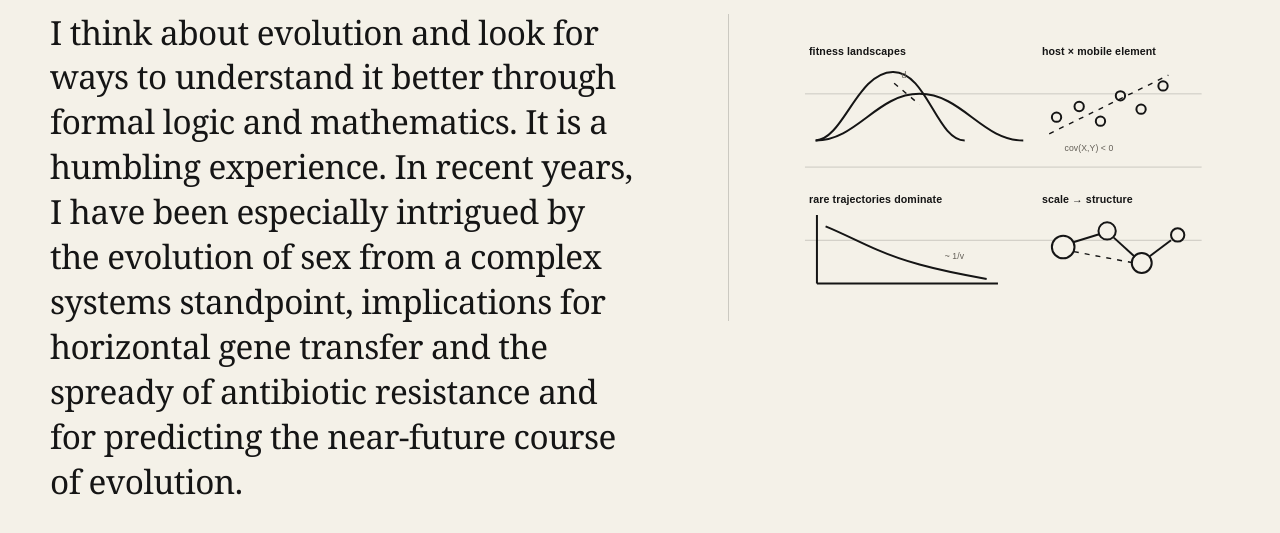
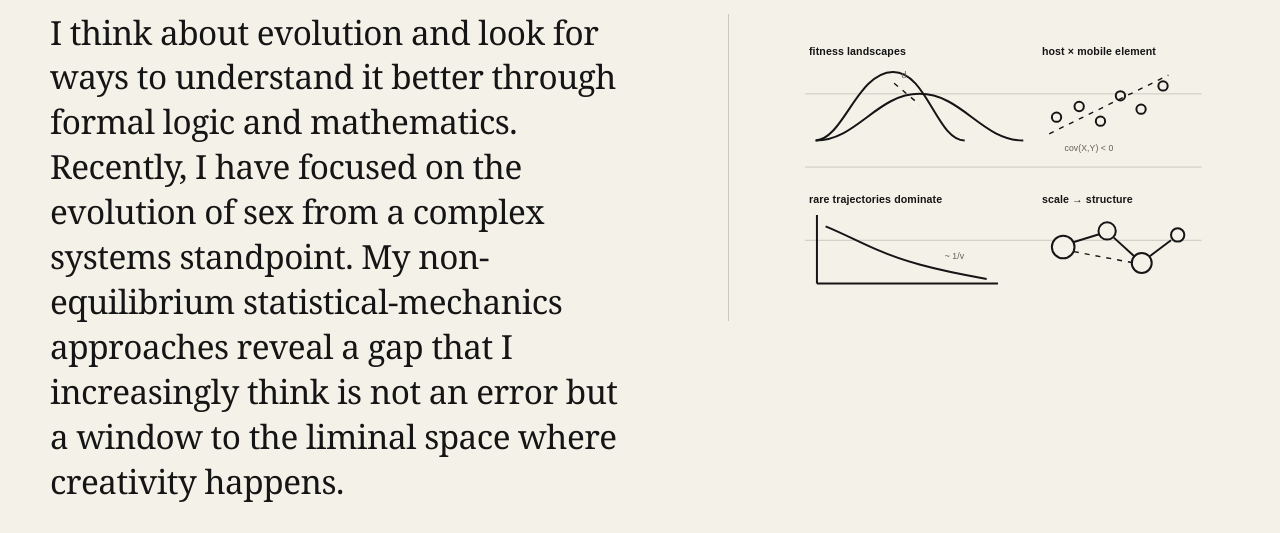
Before and after one commit to pgerrish/pgerrish.github.io, a plain HTML site: page index.html in a window 1280 px wide. Shown: the part 417-950 px from the top of the page. Drawn offline with Linux system fonts and the light colour scheme.

Commit message:
Revise lede paragraph for clarity and focus
Updated the lede paragraph to clarify focus on the evolution of sex and creativity.

```diff
--- a/index.html
+++ b/index.html
@@ -31,7 +31,7 @@
         <div class="hero-copy">
           <p class="eyebrow">Theoretical evolutionary genetics</p>
           <h1>Philip J. Gerrish</h1>
-          <p class="lede">I think about evolution and look for ways to understand it better through formal logic and mathematics. It is a humbling experience. In recent years, I have been especially intrigued by the evolution of sex from a complex systems standpoint, implications for horizontal gene transfer and the spready of antibiotic resistance and for predicting the near-future course of evolution.</p>
+          <p class="lede">I think about evolution and look for ways to understand it better through formal logic and mathematics. Recently, I have focused on the evolution of sex from a complex systems standpoint. My non-equilibrium statistical-mechanics approaches reveal a gap that I increasingly think is not an error but a window to the liminal space where creativity happens.</p>
           <div class="hero-links" aria-label="Primary links">
             <a class="button" href="#research">Current research</a>
             <a class="text-link" href="cv.html">CV</a>
```
